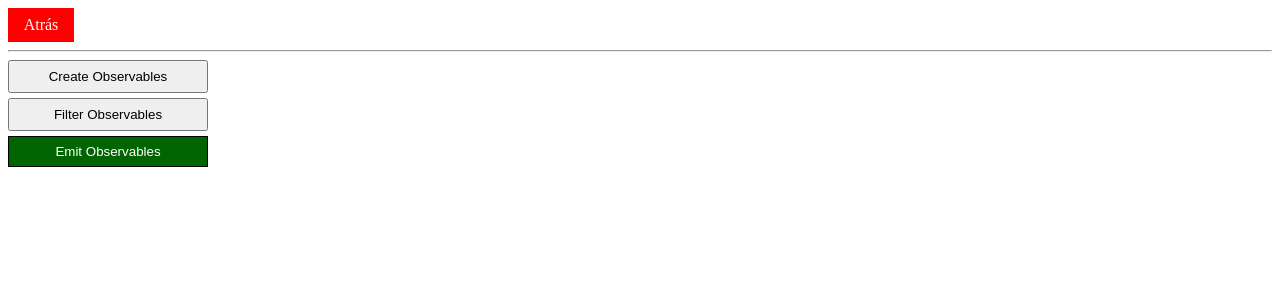
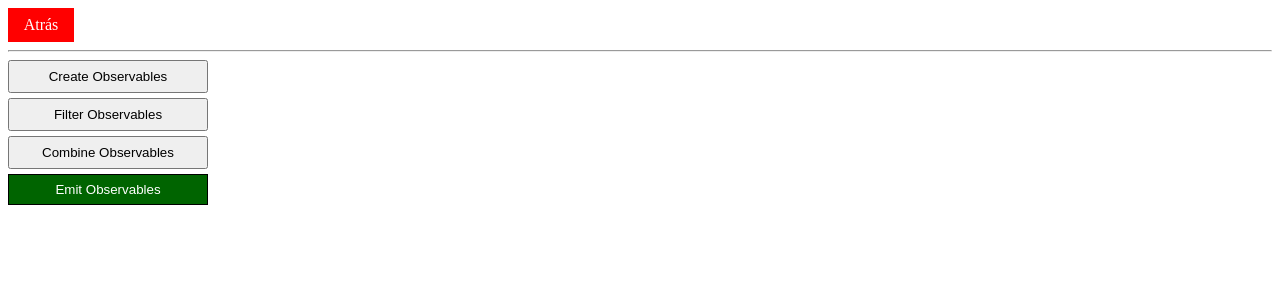
Before and after one commit to Javian2/angular-forms-rxjs, an Angular app: page /rxjs in a window 1280 px wide. Shown: the top 300 px of the page. Built offline with nearby package versions, Linux system fonts and the light colour scheme.

Commit message:
Add rxjs joining operators

```diff
--- a/src/app/pages/rxjs/data/data.service.ts
+++ b/src/app/pages/rxjs/data/data.service.ts
@@ -37,5 +37,9 @@ export class DataService {
     return this.http.get('https://pokeapi.co/api/v2/pokemon');
   }
 
+  getPokemon(){
+    return this.http.get('https://pokeapi.co/api/v2/pokemon-species/aegislash');
+  }
+
 
 }
--- a/src/app/pages/rxjs/rxjs.component.html
+++ b/src/app/pages/rxjs/rxjs.component.html
@@ -6,6 +6,9 @@
     <button (click)="filterObservables()">
         <span>Filter Observables</span>
     </button>
+    <button (click)="combineObservables()">
+        <span>Combine Observables</span>
+    </button>
     <button (click)="subscribeObservables()" class="sendButton">
         <span>Emit Observables</span>
     </button>
--- a/src/app/pages/rxjs/rxjs.component.ts
+++ b/src/app/pages/rxjs/rxjs.component.ts
@@ -1,6 +1,6 @@
 import { Component, OnInit } from '@angular/core';
 import { DataService } from './data/data.service';
-import { Observable, debounceTime, filter, from, fromEvent, interval, of, take, takeUntil, timer } from 'rxjs';
+import { Observable, combineLatest, concat, debounceTime, filter, forkJoin, from, fromEvent, interval, merge, of, startWith, take, takeUntil, timer, withLatestFrom } from 'rxjs';
 
 @Component({
   selector: 'app-rxjs',
@@ -14,9 +14,13 @@ export class RxjsComponent implements OnInit {
   from$!: Observable<any>
   fromEvent$!: Observable<any>
   of$ !: Observable<any>
-  http$ !: Observable<any>
   interval$ !: Observable<any>
   timer$ !: Observable<any>
+
+  //Http Observables
+  pokemons$ !: Observable<any>
+  pokemon$ !: Observable<any>
+
 
   ngOnInit(): void {
 
@@ -55,15 +59,15 @@ export class RxjsComponent implements OnInit {
     //of converts a list of elements in an Observable where each element is emited in order
     this.of$ = of([1, 2, 3, 4, 5], 2, 3)
 
-    //httpClient returns data from API as an Observable
-    this.http$ = this.dataService.getPokemons()
-
     //emit numbers in sequence based on given timeframe
     this.interval$ = interval(500)
 
     //after given duration, emit numbers in sequence every specified duration (second argument)
     this.timer$ = timer(5000)
 
+    //httpClient returns data from API as an Observable
+    this.pokemons$ = this.dataService.getPokemons()
+    this.pokemon$ = this.dataService.getPokemon()
   }
 
   filterObservables(){
@@ -88,15 +92,39 @@ export class RxjsComponent implements OnInit {
     )
   }
 
+  combineObservables(){
+
+    //combineLatest create a new observable joining in an array the latest emission of both observables
+    const combine1 = combineLatest([this.pokemon$, this.pokemons$])
+    combine1.subscribe(value => console.log('combineLatest', value))
+
+    //withLatestFrom create a new observable like combineLatest (new array) but it's created from first observable with the last emission of the observable given
+    const combine2 = this.pokemon$.pipe(
+      withLatestFrom(this.pokemons$)
+    )
+    combine2.subscribe(value => console.log('withLatestFrom', value))
+
+    //concat joins in order the emissions of both observables
+    const combine3 = concat(of(1, 2, 3), of(4, 5, 6))
+    combine3.subscribe(value => console.log('concat', value))
+
+    //merge joins the emissions of both observables not respecting the order. The emissions are mixing.
+    const combine4 = merge(interval(1000), interval(500))
+    combine4.subscribe(value => console.log('merge', value))
+
+    //startWith joins the original observable with one first emission custom given in the argument
+    const combine5 = this.pokemon$.pipe(
+      startWith('startWith, primero emito esto')
+    )
+    combine5.subscribe(value => console.log('startWith', value))
+
+  }
+
   subscribeObservables() {
     this.from$.subscribe(data => console.log('from', data))
     this.fromEvent$.subscribe(data => console.log('fromEvent', data))
     this.of$.subscribe(data => console.log('of', data))
-    this.http$.subscribe(data => console.log('http', data))
     this.interval$.subscribe(data => console.log('interval', data))
     this.timer$.subscribe(data => console.log('timer', data))
   }
-
-
-
 }
```
